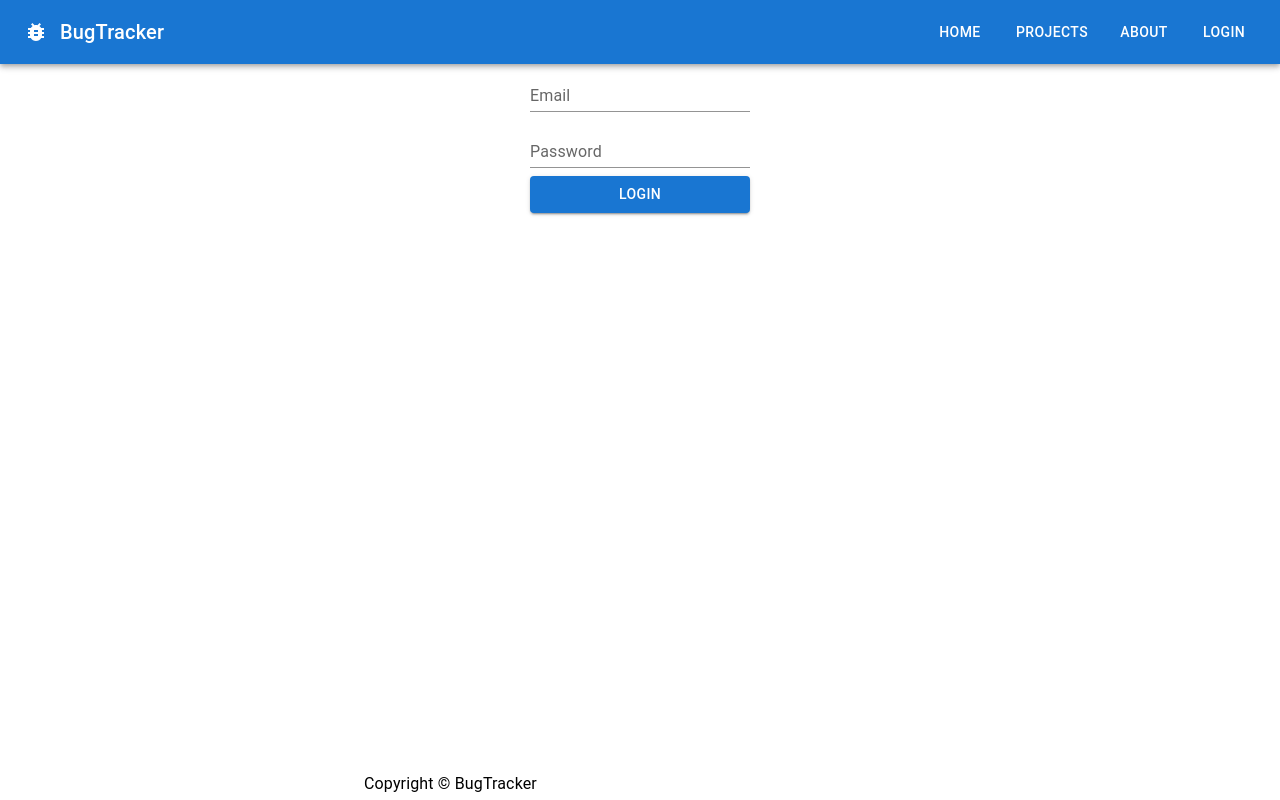
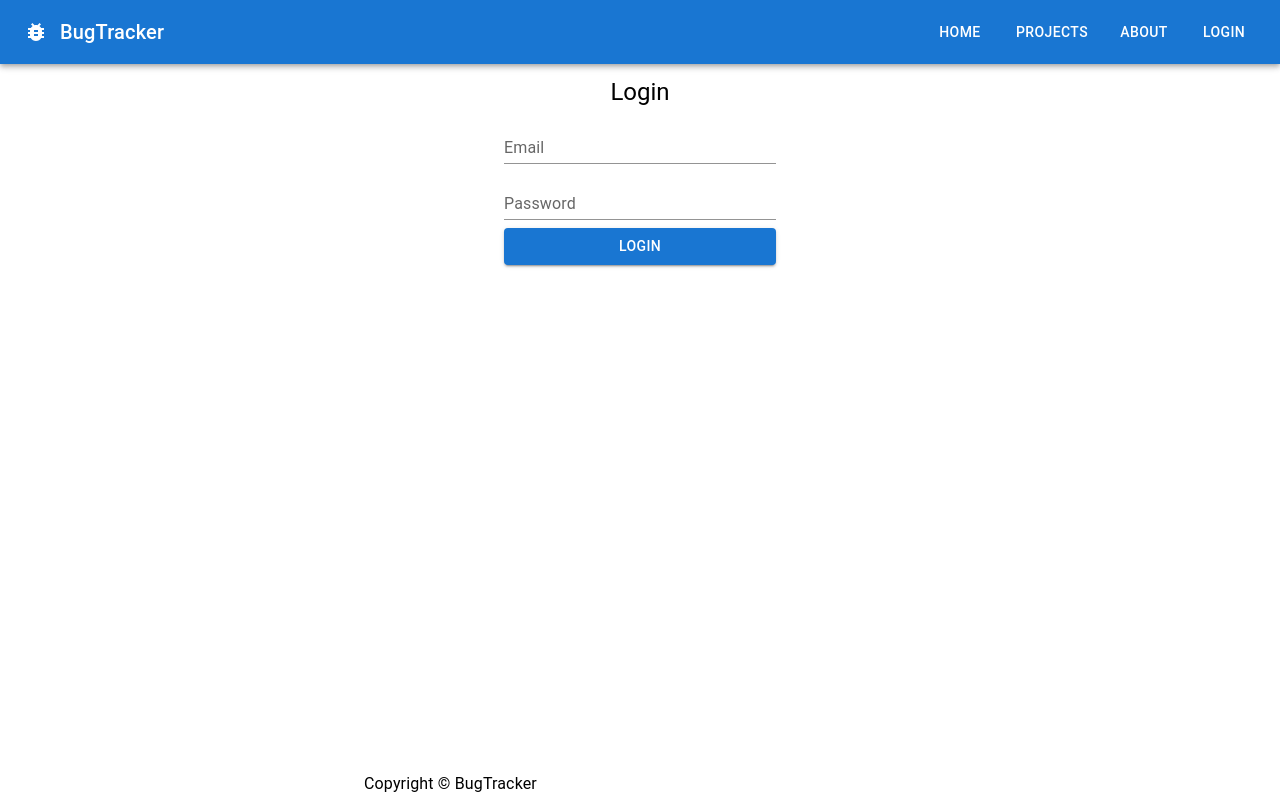
Before and after one commit to R894/bugtracker, a Next.js app in the folder client/: page /login in a window 1280 px wide. Built offline with nearby package versions, Linux system fonts and the light colour scheme.

Commit message:
style: modify LoginForm

```diff
--- a/client/src/components/LoginForm/LoginForm.tsx
+++ b/client/src/components/LoginForm/LoginForm.tsx
@@ -1,8 +1,9 @@
-import { Button, Container, Stack, TextField } from '@mui/material'
+import { Button, Container, Stack, TextField, Typography } from '@mui/material'
 const LoginForm = () => {
   return (
-    <Container maxWidth="sm">
+    <Container maxWidth="sm" sx={{minWidth:'320px', padding:'12px'}}>
       <Stack spacing={1}>
+        <Typography variant='h5' sx={{textAlign:'center'}}>Login</Typography>
         <TextField id="standard-basic" label="Email" variant="standard" />
         <TextField id="standard-basic" label="Password" variant="standard" />
         <Button variant="contained">Login</Button>
```
